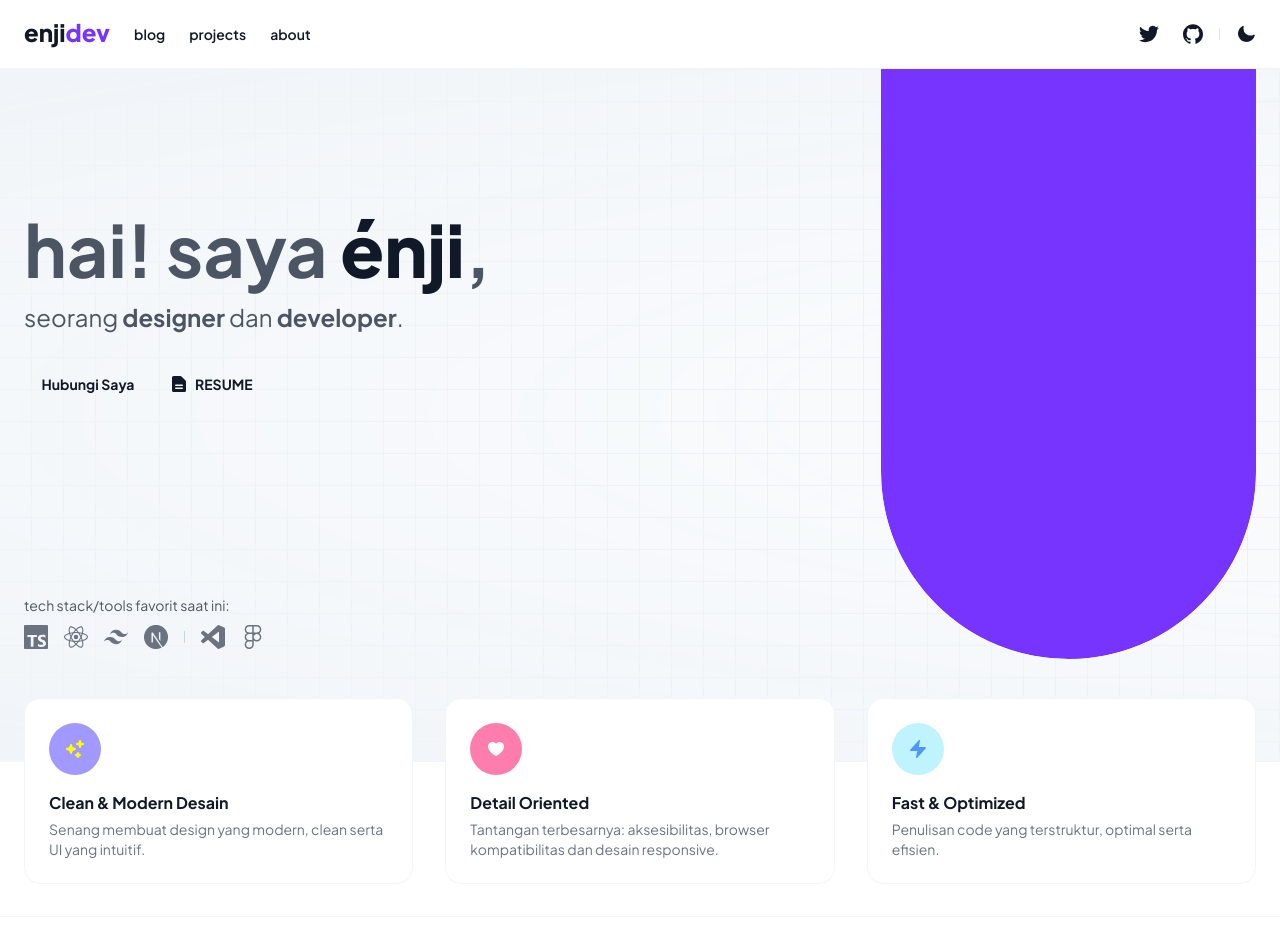
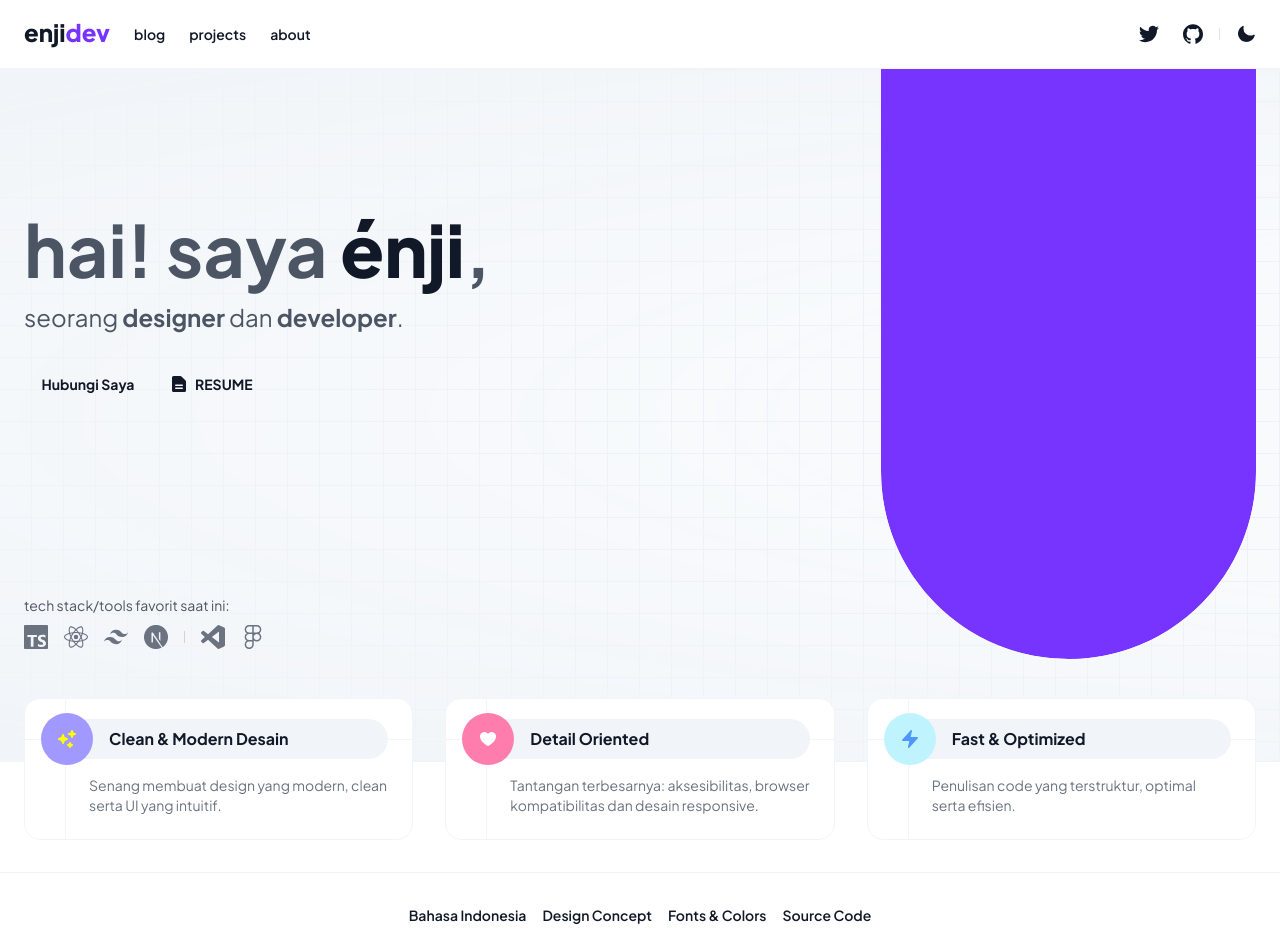
Before and after one commit to enjidev/enji.dev, a Next.js app: page / in a window 1280 px wide. Shown: the top 952 px of the page. Built offline with nearby package versions, Linux system fonts and the light colour scheme.

Commit message:
feat: update featured section layout

```diff
--- a/src/pages/index.tsx
+++ b/src/pages/index.tsx
@@ -25,12 +25,17 @@ interface FeaturedCardProps {
 
 const FeaturedCard = ({ icon, title, desc }: FeaturedCardProps) => {
   return (
-    <div className="z-10 flex-1 rounded-2xl border border-slate-100 bg-white p-6 dark:border-slate-800 dark:bg-slate-900">
-      <div className="mb-1 flex items-center gap-4 font-bold text-gray-900 dark:text-slate-200 lg:flex-col lg:items-start">
-        {icon}
-        <h2 className="">{title}</h2>
+    <div className="relative z-10 flex-1 rounded-2xl border border-slate-100 bg-white p-6 pt-5 dark:border-slate-800 dark:bg-slate-900">
+      <div className="absolute inset-x-0 inset-y-10 z-[-1] border-t border-slate-100 dark:border-slate-800"></div>
+      <div className="absolute inset-y-0 inset-x-10 z-[-1] border-l border-slate-100 dark:border-slate-800"></div>
+      {/* title */}
+      <div className="flex items-center gap-6 rounded-full bg-slate-100 dark:bg-slate-800">
+        <div className="-m-2">{icon}</div>
+        <div className="truncate py-2 pr-4 font-bold">{title}</div>
       </div>
-      <div className="text-sm text-gray-500 dark:text-slate-400">{desc}</div>
+      <div className="pl-10 pt-4 text-sm text-gray-500 dark:text-slate-400">
+        {desc}
+      </div>
     </div>
   );
 };
@@ -157,8 +162,8 @@ const Index: NextPage = () => {
           <div className="-mt-8 mb-8 flex flex-col gap-4 lg:-mt-16 lg:flex-row lg:gap-8">
             <FeaturedCard
               icon={
-                <div className="lg:rounded-full lg:bg-[#A199FF] lg:p-4 dark:lg:bg-violet-700">
-                  <SparklesIcon className="h-5 w-5 text-[#FFC41F] lg:text-[#FFFF00] dark:lg:text-white" />
+                <div className="rounded-full bg-[#A199FF] p-4 dark:bg-violet-700">
+                  <SparklesIcon className="h-5 w-5 text-[#FFFF00] dark:text-white" />
                 </div>
               }
               title="Clean & Modern Desain"
@@ -166,8 +171,8 @@ const Index: NextPage = () => {
             />
             <FeaturedCard
               icon={
-                <div className="lg:rounded-full lg:bg-[#FF7DAC] lg:p-4 dark:lg:bg-red-500">
-                  <HeartIcon className="h-5 w-5 text-[#FF7DAC] dark:text-red-500 lg:text-white dark:lg:text-white" />
+                <div className="rounded-full bg-[#FF7DAC] p-4 dark:bg-red-500">
+                  <HeartIcon className="h-5 w-5 text-white" />
                 </div>
               }
               title="Detail Oriented"
@@ -175,8 +180,8 @@ const Index: NextPage = () => {
             />
             <FeaturedCard
               icon={
-                <div className="lg:rounded-full lg:bg-[#BFF4FF] lg:p-4 dark:lg:bg-sky-500">
-                  <BoltIcon className="h-5 w-5 text-[#5096FF] dark:lg:text-white" />
+                <div className="rounded-full bg-[#BFF4FF] p-4 dark:bg-sky-500">
+                  <BoltIcon className="h-5 w-5 text-[#5096FF] dark:text-white" />
                 </div>
               }
               title="Fast & Optimized"
```
